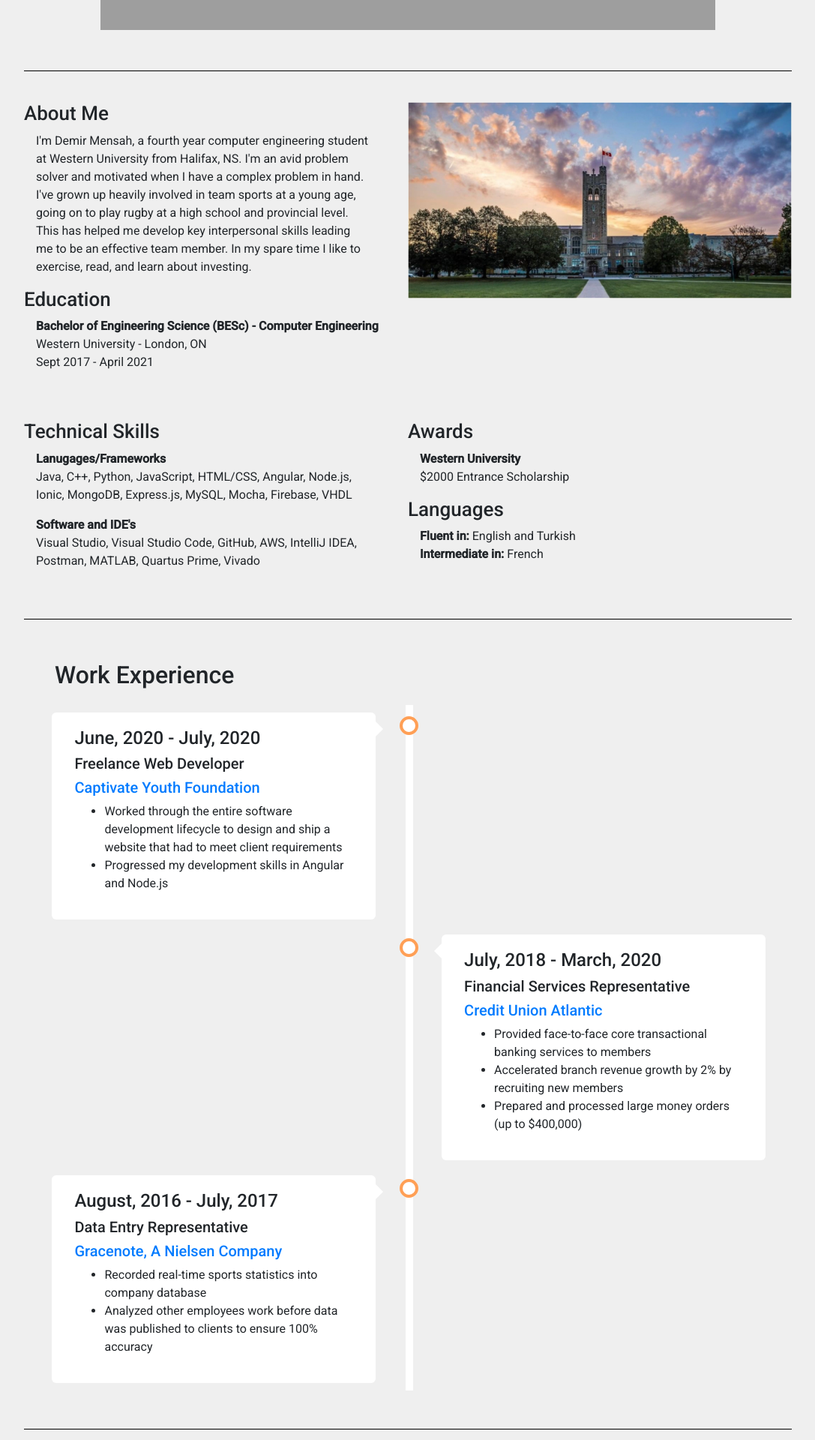
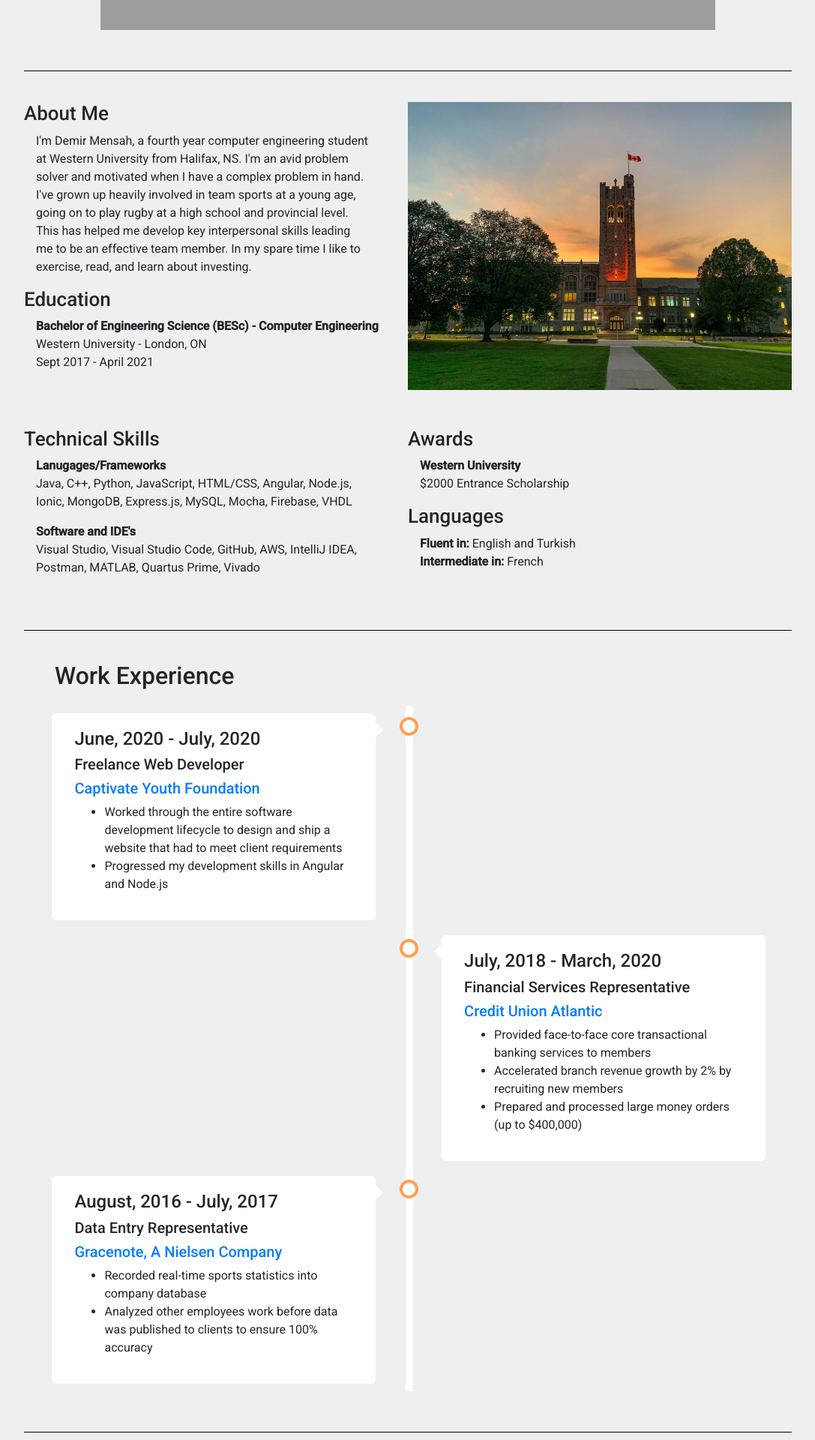
Before and after one commit to dmensah1/Portfolio, an Angular app: page / in a window 1280 px wide. Shown: the part 600-2520 px from the top of the page at 75% size, without its empty margins (96-1183 px from the left). Built offline with nearby package versions, Linux system fonts and the light colour scheme; grey boxes are pictures that could not be loaded.

Commit message:
bug fixes

```diff
--- a/src/app/about/about.component.css
+++ b/src/app/about/about.component.css
@@ -14,6 +14,7 @@ h2 {
 .top {
   margin-bottom: 4%;
 }
+
 .one {
   height: 60%;
 }
@@ -95,7 +96,7 @@ hr {
     font-size: 26px;
   }
 
-  .row {
+  .one {
     margin-bottom: 5%;
   }
 }
--- a/src/app/about/about.component.html
+++ b/src/app/about/about.component.html
@@ -24,8 +24,8 @@
       </div>
     </div>
 
-    <div class="column">
-      <img src="../../assets/project-imgs/about/western1.jpg" class="image">
+    <div class="column pic">
+      <img src="../../assets/project-imgs/about/westerncampus.jpg" class="image">
     </div>
 
   </div>
@@ -58,4 +58,3 @@
     </div>
   </div>
 </div>
-<hr>
--- a/src/app/header/header.component.ts
+++ b/src/app/header/header.component.ts
@@ -26,18 +26,22 @@ export class HeaderComponent {
   }
 
   toAbout() {
+    this.router.navigate(['/']);
     document.getElementById("about").scrollIntoView({behavior:"smooth"});
   }
 
   toWork() {
+    this.router.navigate(['/']);
     document.getElementById("work").scrollIntoView({behavior:"smooth"});
   }
 
   toProjects() {
+    this.router.navigate(['/']);
     document.getElementById("projects").scrollIntoView({behavior:"smooth"});
   }
 
   toContact() {
+    this.router.navigate(['/']);
     document.getElementById("contact").scrollIntoView({behavior:"smooth"});
   }
 
--- a/src/app/home/home.component.css
+++ b/src/app/home/home.component.css
@@ -8,7 +8,6 @@
   background-position: center center;
   background-size: cover;
   background-repeat: no-repeat;
-  /* background-attachment: fixed; */
   -moz-background-size: cover;
   image-orientation: initial;
 }
--- a/src/app/landing-page/landing-page.component.css
+++ b/src/app/landing-page/landing-page.component.css
@@ -62,7 +62,3 @@ section {
       padding-top: 3%;
     }
   }
-
-@media only screen and (min-width: 1920px) {
-
-}
--- a/src/app/projects/project-list/project-list.component.css
+++ b/src/app/projects/project-list/project-list.component.css
@@ -1,8 +1,9 @@
 .container {
   margin: 0 auto;
   width: 85%;
-  padding-top: 45%;
+  padding-top: 15%;
   padding-bottom: 5%;
+  margin-top: 15%;
 }
 
 ul {
@@ -32,7 +33,6 @@ button:hover {
 button:active {
   background-color:transparent;
   border-color: black;
-  /* border: 5px solid black; */
 }
 
 li {
@@ -109,6 +109,7 @@ hr {
 @media only screen and (min-width: 768px) {
   .container {
     padding-top: 13%;
+    margin-top: 0;
   }
 
   h2 {
--- a/src/app/projects/project-preview/project-preview.component.css
+++ b/src/app/projects/project-preview/project-preview.component.css
@@ -17,7 +17,6 @@ p {
     border: 1px solid black;
     border-radius: 20px;
     float: left;
-    /* width: 30%; */
     display: inherit;
     transition: 0.2s ease;
     margin: 1rem auto;
@@ -52,7 +51,11 @@ p {
     opacity: 1;
 }
 
-
+hr {
+    background-color: black;
+    width: 100%;
+    margin-bottom: 4%;
+}
 
 @media only screen and (min-width: 768px) {
     .column {
--- a/src/app/projects/project-preview/project-preview.component.html
+++ b/src/app/projects/project-preview/project-preview.component.html
@@ -1,5 +1,6 @@
+<hr>
 <div class="container">
-<h1>Projects</h1>
+<h2>Projects</h2>
 
 <div class="row">
     <div class="column" *ngFor="let project of projects" [routerLink]="['/project', project.id]">
--- a/src/app/projects/project-view/project-view.component.css
+++ b/src/app/projects/project-view/project-view.component.css
@@ -2,7 +2,8 @@
   width: 90%;
   margin: 0 auto;
   padding-bottom: 5%;
-  padding-top: 45%;
+  padding-top: 15%;
+  margin-top: 15%;
 }
 
 ngb-carousel {
@@ -94,6 +95,7 @@ button:hover {
 @media only screen and (min-width: 768px) {
   .container {
     padding-top: 13%;
+    margin-top: 0;
   }
 
   .column {
--- a/src/app/work/work.component.css
+++ b/src/app/work/work.component.css
@@ -5,7 +5,6 @@
   max-width: 1200px;
   margin: 0 auto;
   margin-top: 2%;
-  /* margin-left: 1rem; */
 }
 
 h2 {
@@ -101,7 +100,7 @@ h2 {
 hr {
   background-color: black;
   width: 100%;
-  margin-top: 5%;
+  margin-bottom: 4%;
 }
 
 /* Media queries - Responsive timeline on screens less than 600px wide */
--- a/src/app/work/work.component.html
+++ b/src/app/work/work.component.html
@@ -1,3 +1,4 @@
+<hr>
 <h2>Work Experience</h2>
 <div class="timeline">
     <div class="container left">
@@ -35,4 +36,3 @@
         </div>
     </div>
 </div>
-<hr>
```
Also changed, not shown: src/assets/project-imgs/about/westerncampus.jpg (added).
